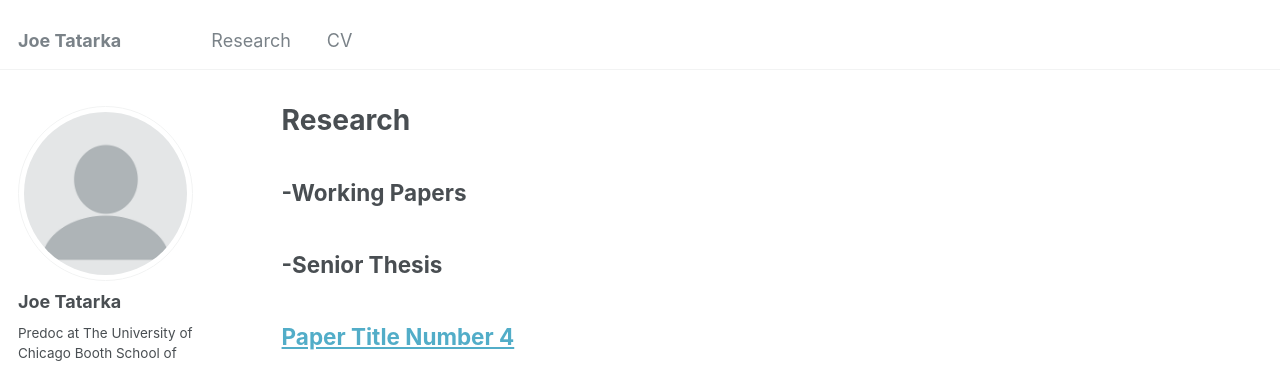
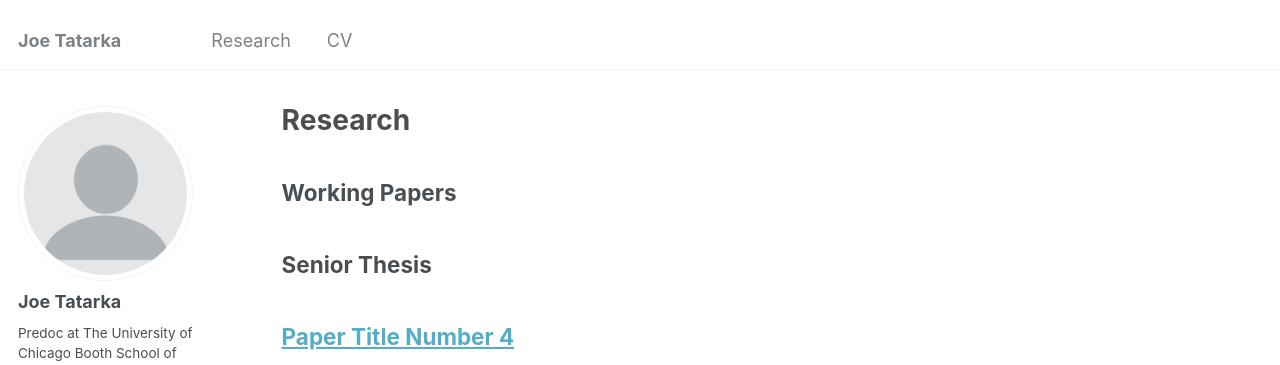
Before and after one commit to JoeTatarka/JoeTatarka.github.io, a Jekyll site: the page built from _pages/publications.md, in a window 1280 px wide and 900 px high. Shown: the top 365 px of the window. Built offline with Jekyll 4.4.1, drawn with Linux system fonts in a browser that asks for light colours.

```diff
--- a/_pages/publications.md
+++ b/_pages/publications.md
@@ -11,10 +11,10 @@ author_profile: true
 
 {% include base_path %}
 
--Working Papers
+Working Papers
 -======
 
--Senior Thesis
+Senior Thesis
 -======
 
 {% for post in site.publications reversed %}
```
